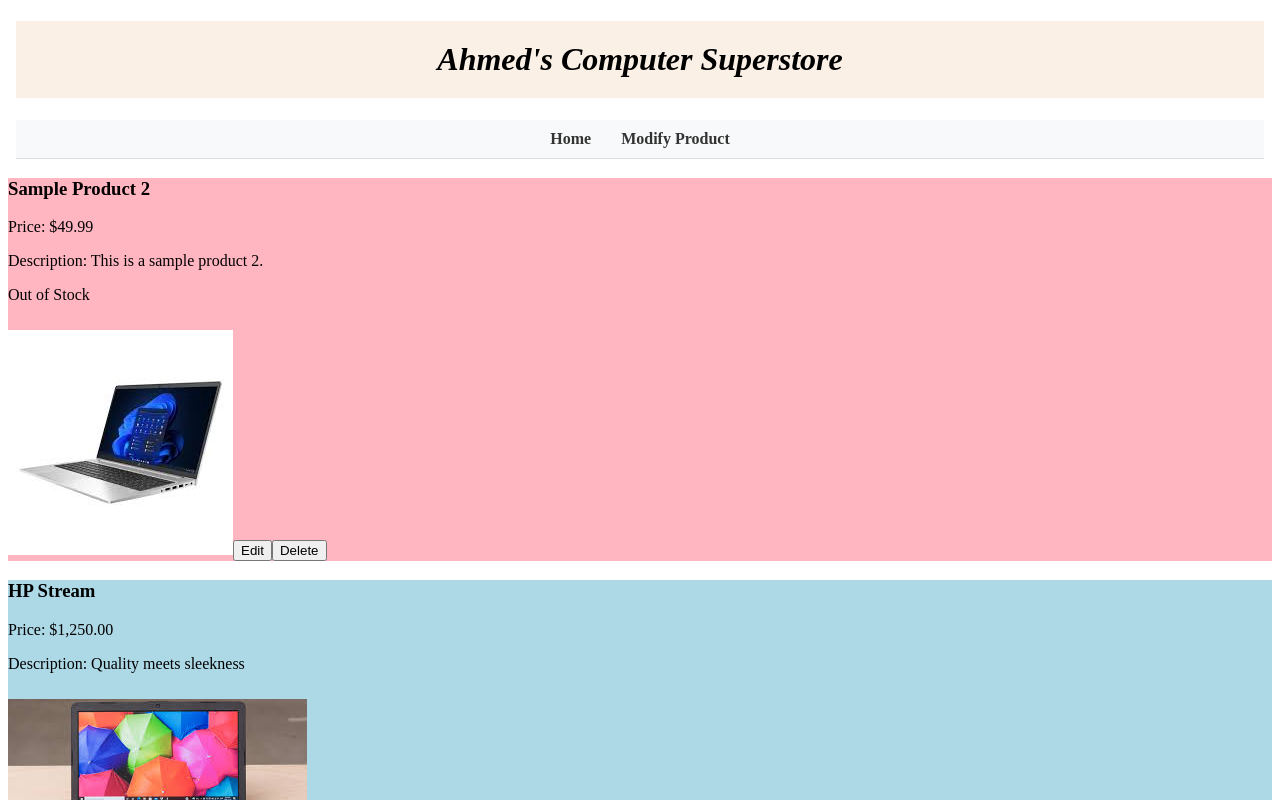
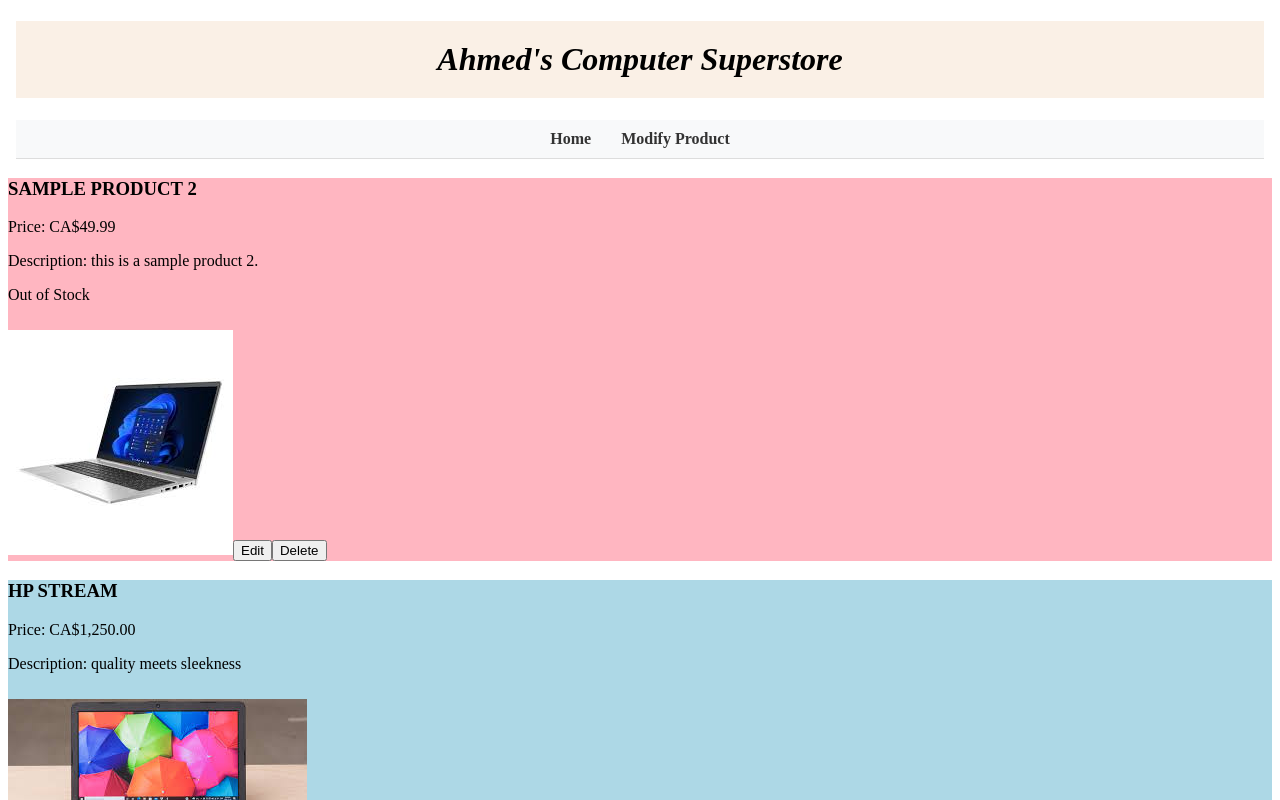
Before and after one commit to musahmed10/Ahmed_Musa_Learning_Angular, an Angular app: page /products in a window 1280 px wide. Shown: the top 800 px of the page. Built offline with nearby package versions, Linux system fonts and the light colour scheme.

Commit message:
Implemented 3 pipes: currency, uppercase and lowercase

```diff
--- a/src/app/product-list/product-list.component.html
+++ b/src/app/product-list/product-list.component.html
@@ -1,8 +1,8 @@
 <div *ngIf="products$ | async as productList">
   <div *ngFor="let product of productList; let i = index" [ngClass]="{'even-item': i % 2 === 0, 'odd-item': i % 2 !== 0}">
-    <h3>{{ product.name }}</h3>
-    <p>Price: {{ product.price | currency }}</p>
-    <p *ngIf="product.description">Description: {{ product.description }}</p>
+    <h3>{{ product.name | uppercase}}</h3>
+    <p>Price: {{ product.price | currency: 'CAD'}}</p>
+    <p *ngIf="product.description">Description: {{ product.description | lowercase}}</p>
     <p *ngIf="!product.isAvailable">Out of Stock</p>
 
     <!-- Add the image here -->
```
